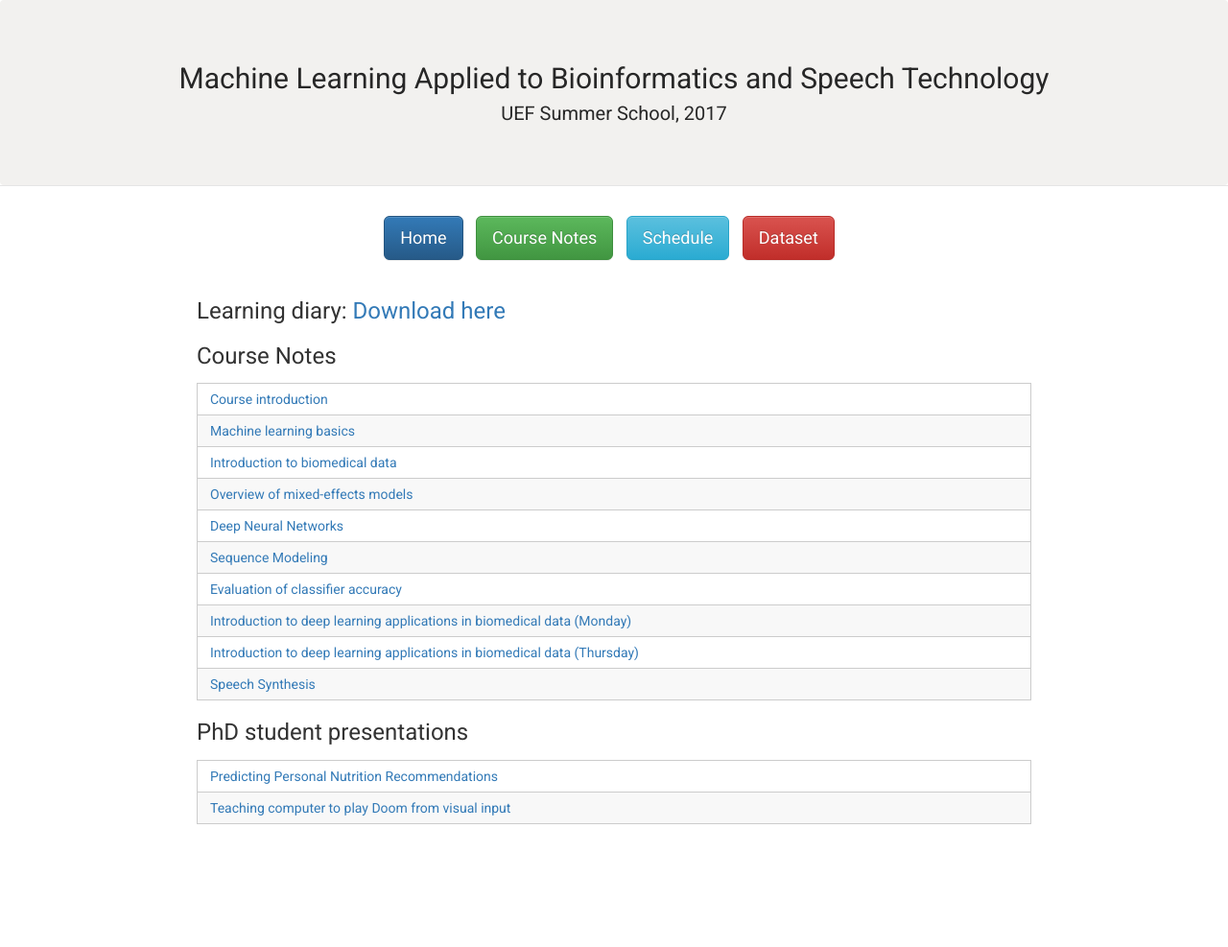
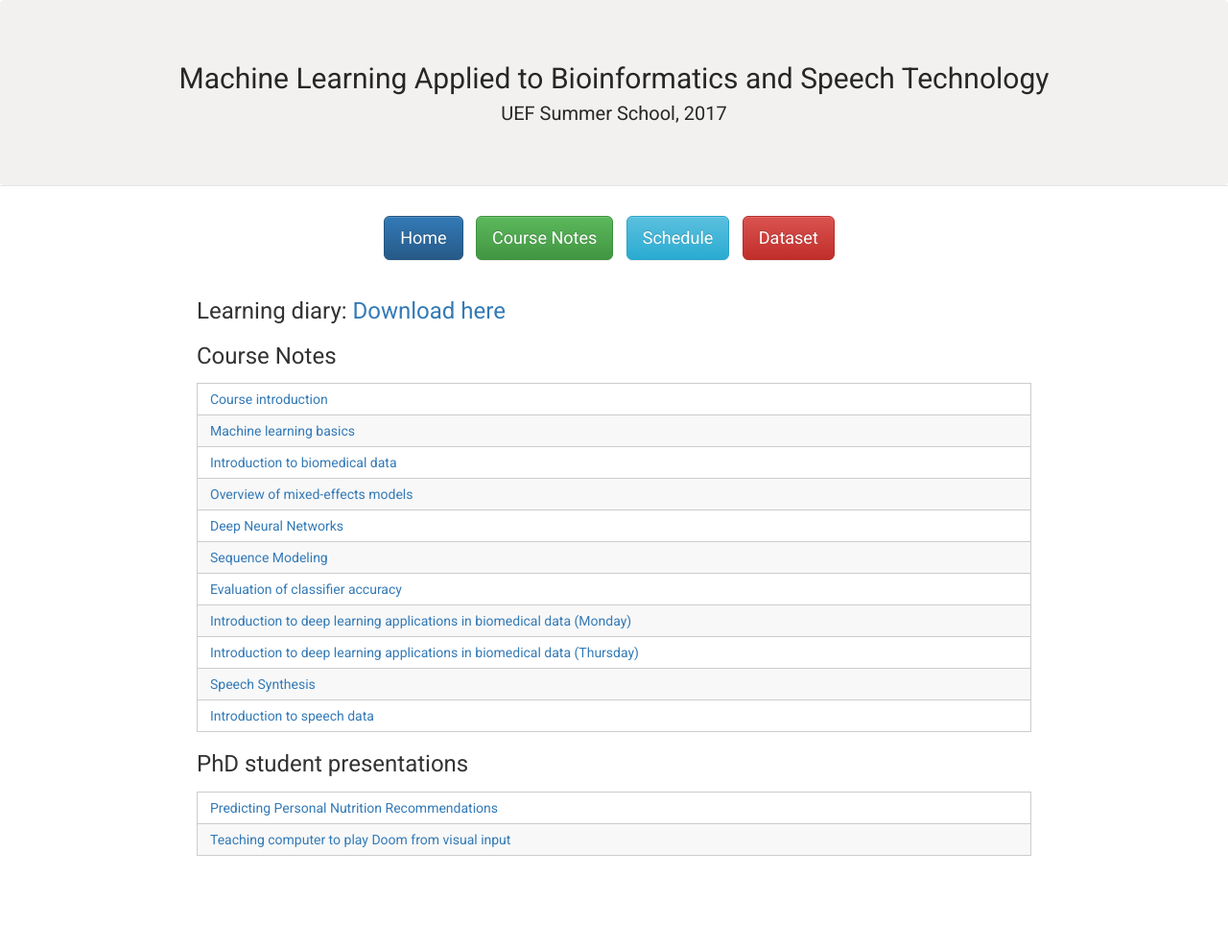
Before and after one commit to abrahamwoubie/Summer_School_RL, a Jekyll site: the page built from 35c163ca47986f8e1f5eec9d54238ad1229a7c92/course-notes.md, in a window 1280 px wide. Shown: the whole page at 96% size. Built offline with Jekyll 4.4.1, drawn with Linux system fonts in a browser that asks for light colours; nearby versions of some CDN libraries; before the commit the page ends 954 px from its top, so only the background shows below that.

Commit message:
Added Ville's speech intro slides

```diff
--- a/35c163ca47986f8e1f5eec9d54238ad1229a7c92/course-notes.md
+++ b/35c163ca47986f8e1f5eec9d54238ad1229a7c92/course-notes.md
@@ -20,6 +20,7 @@ title: Course Notes | MLABST'17
 | [Introduction to deep learning applications in biomedical data (Monday)]({{ site.url }}{{ site.baseurl }}/content/merja_introDeep_mon.pdf) |
 | [Introduction to deep learning applications in biomedical data (Thursday)]({{ site.url }}{{ site.baseurl }}/content/merja_introDeep_thu.pdf) |
 | [Speech Synthesis]({{ site.url }}{{ site.baseurl }}/content/speech_synthesis.pdf) |
+| [Introduction to speech data]({{ site.url }}{{ site.baseurl }}/content/introduction_to_speech_data.pdf) |
 
 ### PhD student presentations
 
```
Also changed, not shown: 1 other file.
